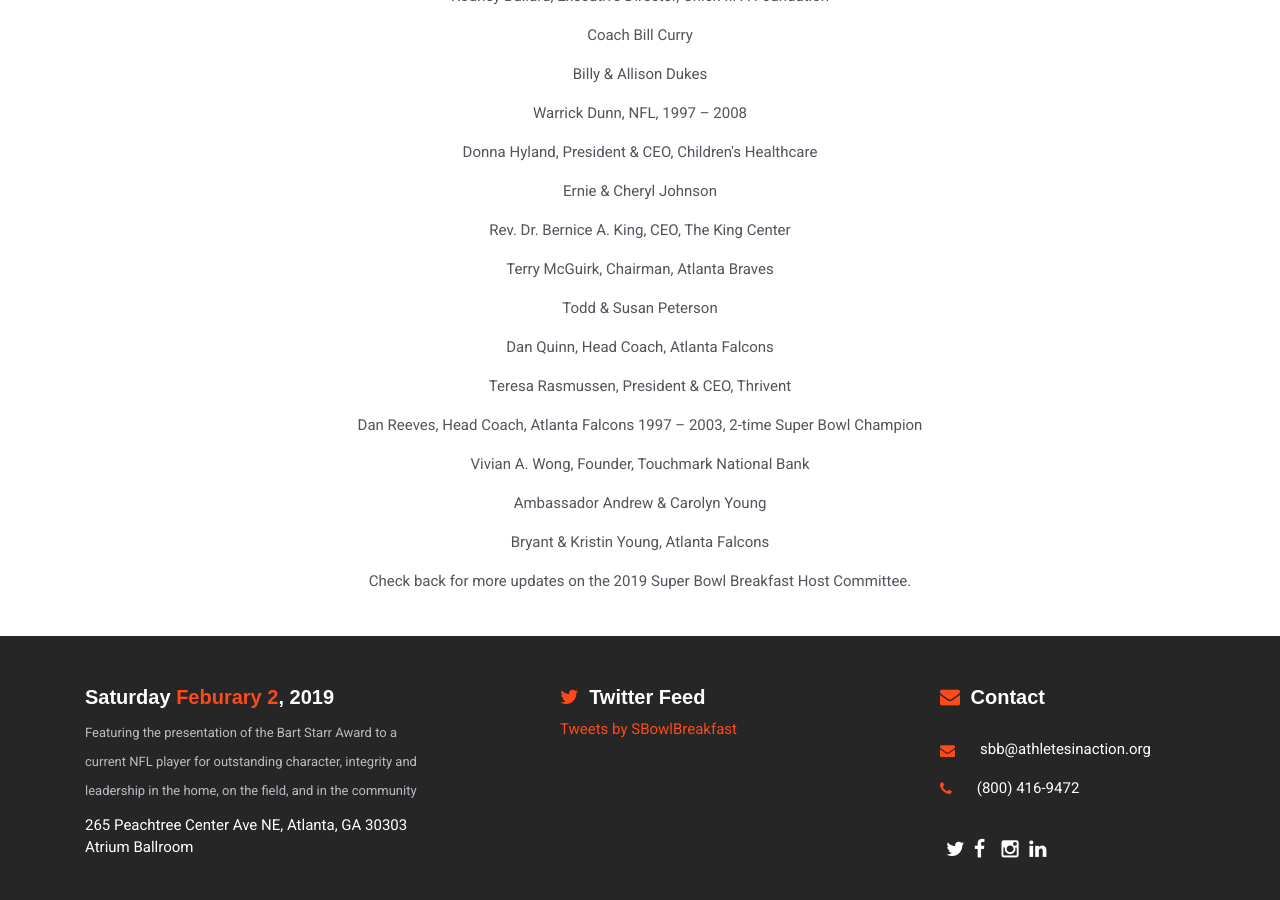
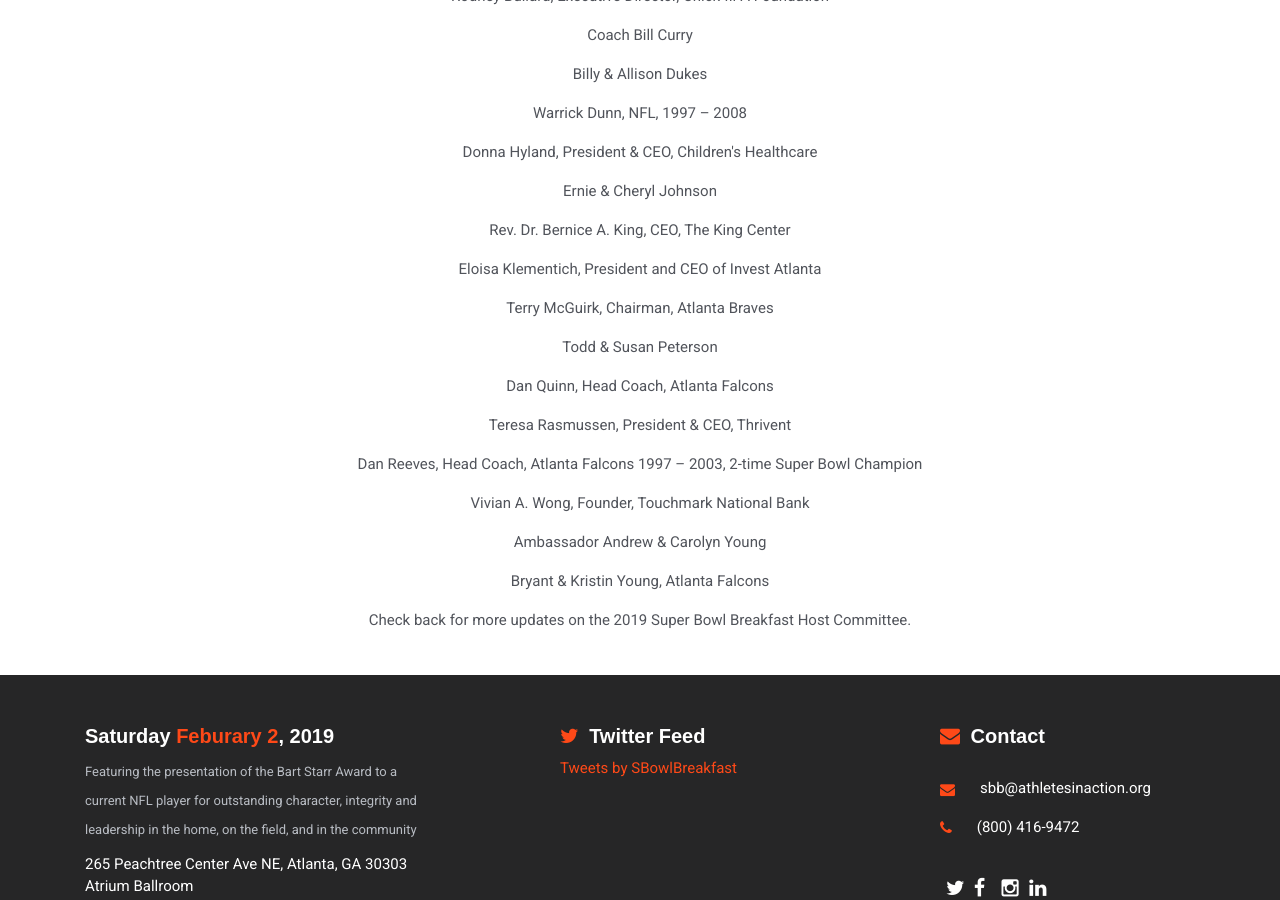
Before and after one commit to AIAUSA/Superbowl, a Jekyll site: the page built from index.md, in a window 1280 px wide and 900 px high, scrolled down 7345 px. Built offline with Jekyll 4.4.1, drawn with Linux system fonts in a browser that asks for light colours; some web fonts are replaced; comment, search, counter and statistics services are not loaded.

Commit message:
Update from Forestry.io - Updated index.md

```diff
--- a/index.md
+++ b/index.md
@@ -69,8 +69,9 @@
     Director, Chick-fil-A Foundation</p></li><li><p>Coach Bill Curry</p></li><li><p>Billy
     &amp; Allison Dukes</p></li><li><p>Warrick Dunn, NFL, 1997 – 2008</p></li><li><p>Donna
     Hyland, President &amp; CEO, Children's Healthcare</p></li><li><p>Ernie &amp;
-    Cheryl Johnson</p></li><li><p>Rev. Dr. Bernice A. King, CEO, The King Center</p></li><li><p>Terry
-    McGuirk, Chairman, Atlanta Braves</p></li><li><p>Todd &amp; Susan Peterson</p></li><li><p>Dan
+    Cheryl Johnson</p></li><li><p>Rev. Dr. Bernice A. King, CEO, The King Center</p></li><li><p>Eloisa
+    Klementich, President and CEO of Invest Atlanta</p></li><li><p>Terry McGuirk,
+    Chairman, Atlanta Braves</p></li><li><p>Todd &amp; Susan Peterson</p></li><li><p>Dan
     Quinn, Head Coach, Atlanta Falcons</p></li><li><p>Teresa Rasmussen, President
     &amp; CEO, Thrivent</p></li><li><p>Dan Reeves, Head Coach, Atlanta Falcons 1997
     – 2003, 2-time Super Bowl Champion</p></li><li><p>Vivian A. Wong, Founder, Touchmark
```
